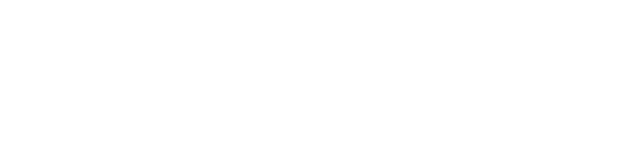
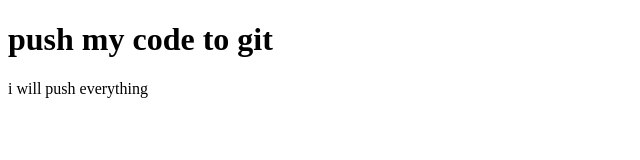
Before and after one commit to hasibul240/my-first-repo, a plain HTML site: page first.html in a window 1280 px wide. Shown: the whole page, without its empty margins (0-640 px from the left). Drawn offline with Linux system fonts and the light colour scheme.

Commit message:
added enter

```diff
--- a/first.html
+++ b/first.html
@@ -6,11 +6,12 @@
     <meta http-equiv="X-UA-Compatible" content="IE=edge">
     <meta name="viewport" content="width=device-width, initial-scale=1.0">
     <link rel="shortcut icon" href="black$white.png" type="image/x-icon">
-    <title>My first repo</title>
+    <title>Document</title>
 </head>
 
 <body>
-
+    <h1>push my code to git</h1>
+    <p>i will push everything</p>
 </body>
 
 </html>
```
